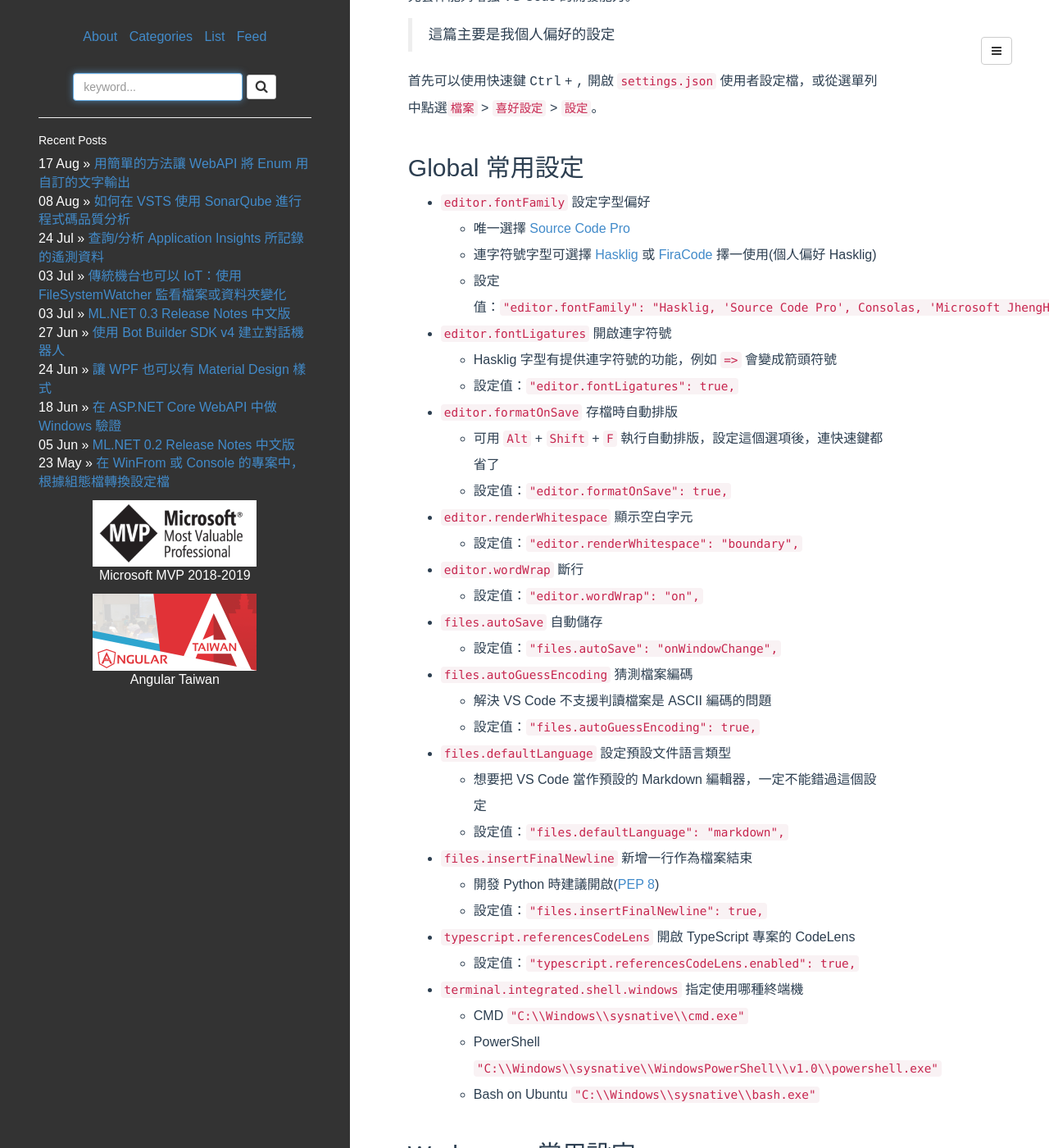
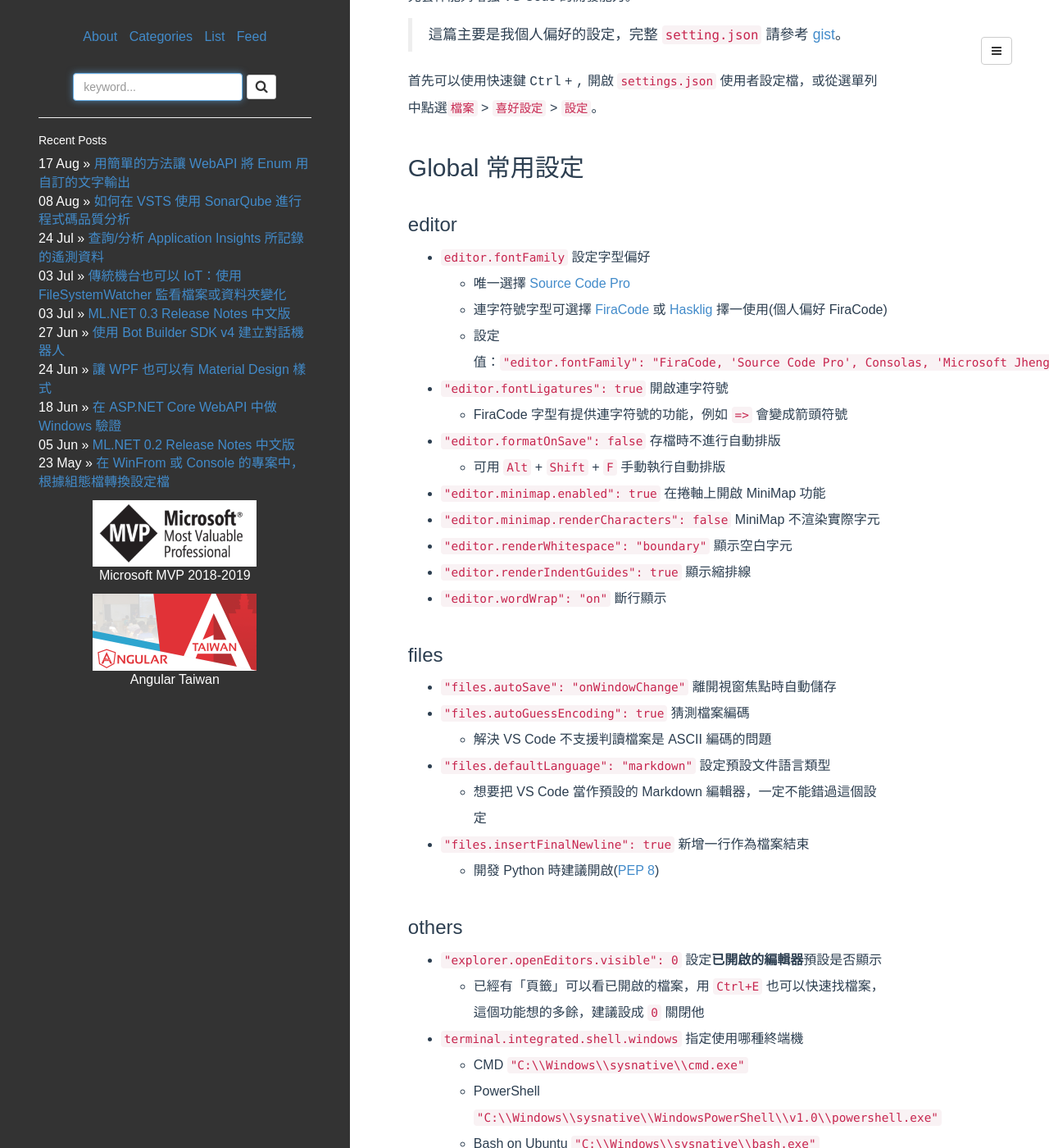
Before and after one commit to poychang/poychang.github.io, a Jekyll site: the page built from _posts/2017-09-04-my-vscode-config.md, in a window 1280 px wide and 1400 px high, scrolled down 256 px. Shown: the whole window at 82% size. Built offline with Jekyll 4.4.1, drawn with Linux system fonts in a browser that asks for light colours; some web fonts are replaced; comment, search, counter and statistics services are not loaded; some of the changed text lies outside the part shown.

Commit message:
alter post

```diff
--- a/_posts/2017-09-04-my-vscode-config.md
+++ b/_posts/2017-09-04-my-vscode-config.md
@@ -8,43 +8,67 @@
 ---
 Visual Studio Code 提供了極大的彈性讓我們自訂想要的編輯器樣式，端看使用者設定（User Setting）中，就超過 800 項設定可以讓開發者自由調整，而且還有擴充套件能夠增強 VS Code 的開發能力。
 
->這篇主要是我個人偏好的設定
+>這篇主要是我個人偏好的設定，完整 `setting.json` 請參考 [gist](https://gist.github.com/poychang/095621b4dfeb5cbd2b2ca210b0999be0)。
 
 首先可以使用快速鍵 <kbd>Ctrl</kbd> + <kbd>,</kbd> 開啟 `settings.json` 使用者設定檔，或從選單列中點選`檔案` > `喜好設定` > `設定`。
 
 ## Global 常用設定
 
+### editor
+
 * `editor.fontFamily` 設定字型偏好
     * 唯一選擇 [Source Code Pro](https://github.com/adobe-fonts/source-code-pro)
-    * 連字符號字型可選擇 [Hasklig](https://github.com/i-tu/Hasklig) 或 [FiraCode](https://github.com/tonsky/FiraCode) 擇一使用(個人偏好 Hasklig)
-    * 設定值：`"editor.fontFamily": "Hasklig, 'Source Code Pro', Consolas, 'Microsoft JhengHei', 'Courier New', monospace",`
-* `editor.fontLigatures` 開啟連字符號
-    * Hasklig 字型有提供連字符號的功能，例如 `=>` 會變成箭頭符號
-    * 設定值：`"editor.fontLigatures": true,`
-* `editor.formatOnSave` 存檔時自動排版
-    * 可用 `Alt` + `Shift` + `F` 執行自動排版，設定這個選項後，連快速鍵都省了
-    * 設定值：`"editor.formatOnSave": true,`
-* `editor.renderWhitespace` 顯示空白字元
-    * 設定值：`"editor.renderWhitespace": "boundary",`
-* `editor.wordWrap` 斷行
-    * 設定值：`"editor.wordWrap": "on",`
-* `files.autoSave` 自動儲存
-    * 設定值：`"files.autoSave": "onWindowChange",`
-* `files.autoGuessEncoding` 猜測檔案編碼
+    * 連字符號字型可選擇 [FiraCode](https://github.com/tonsky/FiraCode) 或 [Hasklig](https://github.com/i-tu/Hasklig) 擇一使用(個人偏好 FiraCode)
+    * 設定值：`"editor.fontFamily": "FiraCode, 'Source Code Pro', Consolas, 'Microsoft JhengHei', 'Courier New', monospace",`
+* `"editor.fontLigatures": true` 開啟連字符號
+    * FiraCode 字型有提供連字符號的功能，例如 `=>` 會變成箭頭符號
+* `"editor.formatOnSave": false` 存檔時不進行自動排版
+    * 可用 `Alt` + `Shift` + `F` 手動執行自動排版
+* `"editor.minimap.enabled": true` 在捲軸上開啟 MiniMap 功能
+* `"editor.minimap.renderCharacters": false` MiniMap 不渲染實際字元
+* `"editor.renderWhitespace": "boundary"` 顯示空白字元
+* `"editor.renderIndentGuides": true` 顯示縮排線
+* `"editor.wordWrap": "on"` 斷行顯示
+
+### files
+
+* `"files.autoSave": "onWindowChange"` 離開視窗焦點時自動儲存
+* `"files.autoGuessEncoding": true` 猜測檔案編碼
     * 解決 VS Code 不支援判讀檔案是 ASCII 編碼的問題
-    * 設定值：`"files.autoGuessEncoding": true,`
-* `files.defaultLanguage` 設定預設文件語言類型
+* `"files.defaultLanguage": "markdown"` 設定預設文件語言類型
     * 想要把 VS Code 當作預設的 Markdown 編輯器，一定不能錯過這個設定
-    * 設定值：`"files.defaultLanguage": "markdown",`
-* `files.insertFinalNewline` 新增一行作為檔案結束
+* `"files.insertFinalNewline": true` 新增一行作為檔案結束
     * 開發 Python 時建議開啟([PEP 8](https://www.python.org/dev/peps/pep-0008/#id21))
-    * 設定值：`"files.insertFinalNewline": true,`
-* `typescript.referencesCodeLens` 開啟 TypeScript 專案的 CodeLens
-    * 設定值：`"typescript.referencesCodeLens.enabled": true,`
+
+### others
+
+* `"explorer.openEditors.visible": 0` 設定**已開啟的編輯器**預設是否顯示
+    * 已經有「頁籤」可以看已開啟的檔案，用 `Ctrl+E` 也可以快速找檔案，這個功能想的多餘，建議設成 `0` 關閉他
 * `terminal.integrated.shell.windows` 指定使用哪種終端機
     * CMD `"C:\\Windows\\sysnative\\cmd.exe"`
     * PowerShell `"C:\\Windows\\sysnative\\WindowsPowerShell\\v1.0\\powershell.exe"`
     * Bash on Ubuntu `"C:\\Windows\\sysnative\\bash.exe"`
+* `"window.titleBarStyle": "custom"` 讓你的 VSCode 變得漂亮一點 :)
+
+### git
+
+* `"git.autofetch": true`  讓 VSCode 在背景自動執行 `git fetch`
+* `"git.enableSmartCommit": true` 如果所有變更都還沒有 `git add` ( Stage ) 的話，預設會自動全部 Commit，不會再先問過
+* `"git.confirmSync": false` 當要同步 Git 遠端儲存庫時，不需要再提問
+
+### language
+
+* `"typescript.referencesCodeLens.enabled": true` 開啟超好用的 TypeScript 專案 Code Review 工具，CodeLens
+* `"typescript.updateImportsOnFileMove.enabled": "always"` 當檔案移動時，自動更新匯入的路徑
+* `"tslint.enable": true` 開啟 TS-Lint
+* `"tslint.autoFixOnSave": true` 自動修復所有能修復的 TSLint 問題
+* `"html.suggest.angular1": false`
+* `"html.suggest.ionic": false`
+    * 不寫 AngularJS 1.x 與 Ionic 的人，建議可以把內建的 Code Snippets 關閉。
+
+### extension
+
+* `"prettier.singleQuote": true` 這是使用 Prettier 擴充套件一定要設定的
 
 ## Workspace 常用設定
 
@@ -83,3 +107,4 @@
 
 * [Visual Studio Code User and Workspace Settings](https://code.visualstudio.com/docs/getstarted/settings)
 * [Customize VS Code - Vedio](https://code.visualstudio.com/docs/introvideos/configure)
+* [Will 保哥的 VSCode 使用者設定檔](https://gist.github.com/doggy8088/6539a140f28924d3a1f053a8d3a9f49e)
```
